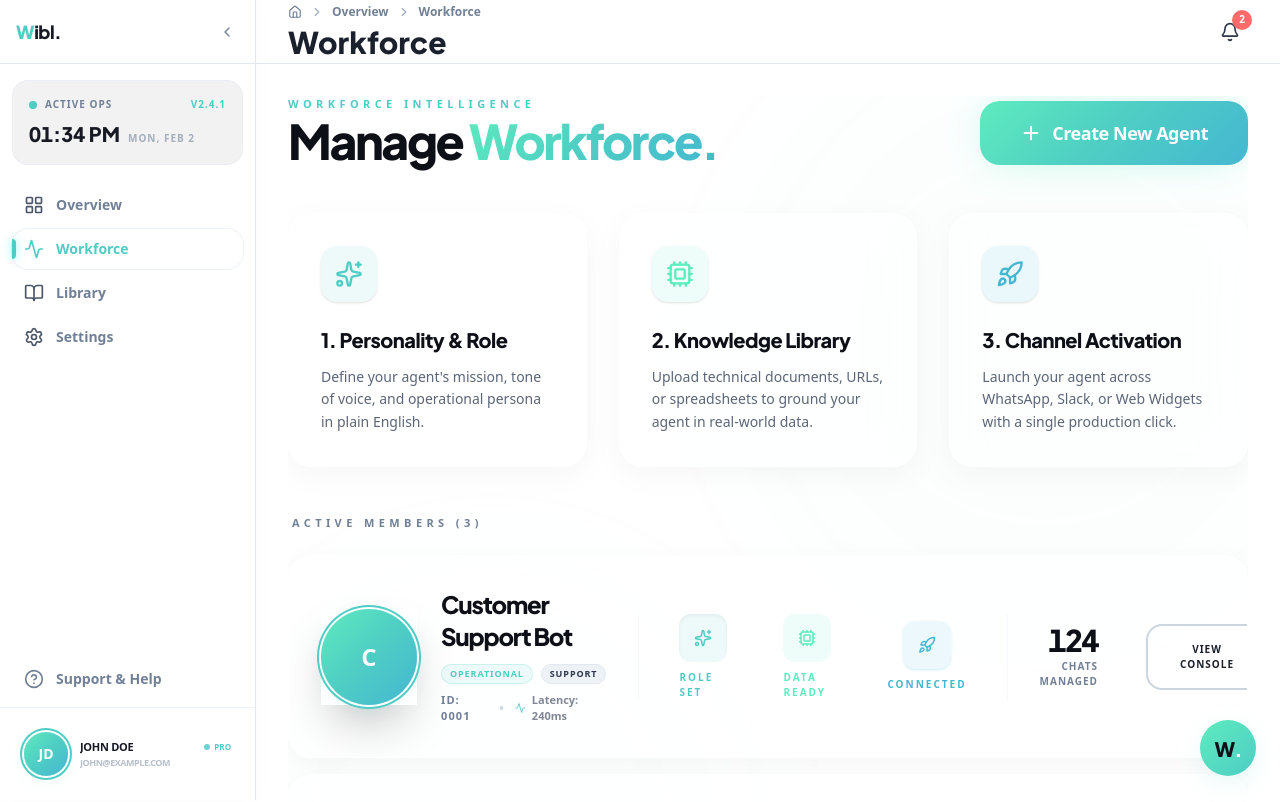
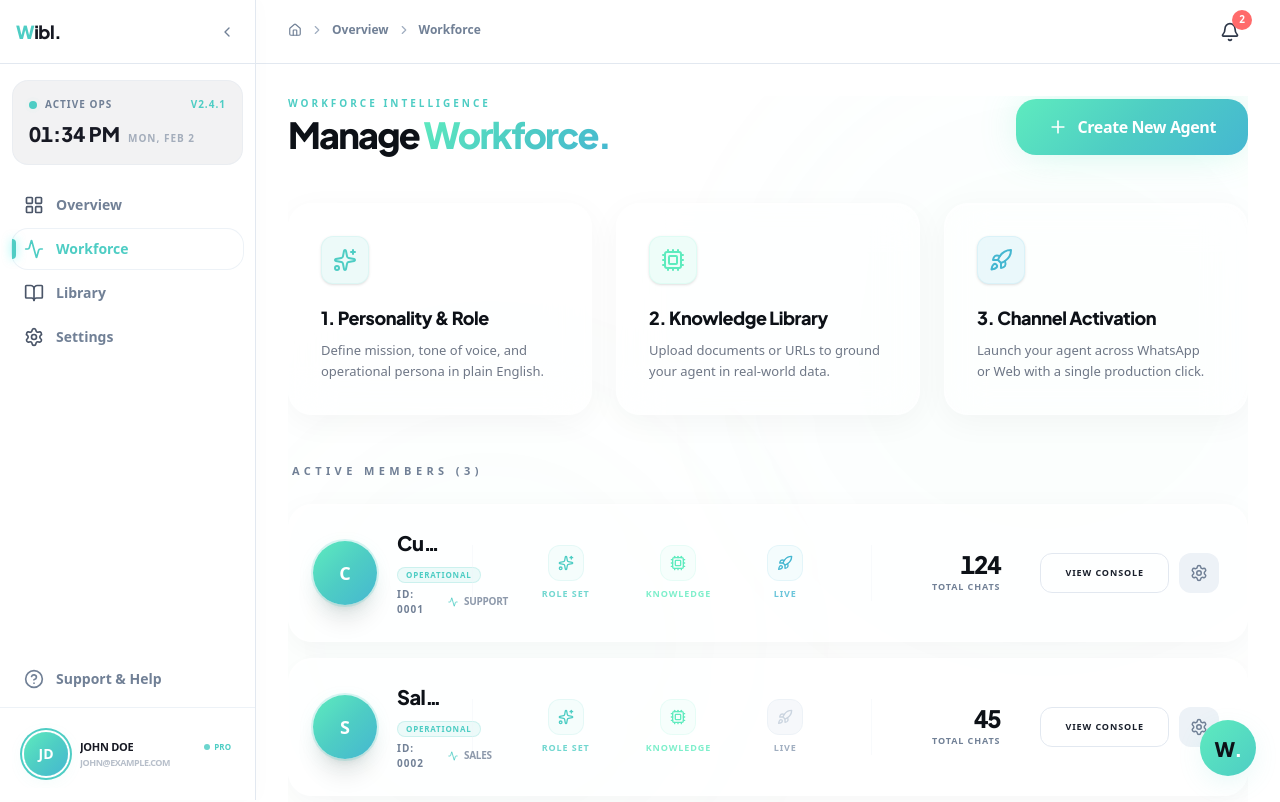
Before and after one commit to propr1121/Wibl, a Next.js app in the folder apps/wibl-portal/: page /agents in a window 1280 px wide. Shown: the top 802 px of the page. Built offline with nearby package versions, Linux system fonts and the light colour scheme.

Commit message:
feat: platform-wide precision-header sync and vertical title architecture

```diff
--- a/apps/wibl-portal/src/app/(dashboard)/agents/[id]/deploy/page.tsx
+++ b/apps/wibl-portal/src/app/(dashboard)/agents/[id]/deploy/page.tsx
@@ -174,11 +174,10 @@ export default function AgentDeployPage() {
     });
 
     useHeaderConfig({
-        title: 'Deployment',
         breadcrumbs: [
-            { label: 'Agents', href: '/agents' },
-            { label: 'Agent Details', href: `/agents/${agentId}` },
-            { label: 'Deploy' }
+            { label: 'Overview', href: '/dashboard' },
+            { label: 'Workforce', href: '/agents' },
+            { label: 'Activation', href: `/agents/${agentId}/deploy` }
         ],
     });
 
@@ -206,24 +205,25 @@ export default function AgentDeployPage() {
     };
 
     return (
-        <div className="max-w-6xl mx-auto space-y-12 pb-24">
-            {/* Header */}
-            <div className="flex items-center justify-between animate-fade-in">
-                <div className="flex items-center gap-4">
-                    <Link href={`/agents/${agentId}`}>
-                        <Button variant="ghost" size="sm" leftIcon={<ArrowLeft size={16} />}>
-                            Back to Agent
-                        </Button>
-                    </Link>
-                    <div className="h-8 w-px bg-navy-100 mx-2" />
-                    <div className="flex items-center gap-3">
-                        <div className="w-10 h-10 rounded-xl gradient-brand flex items-center justify-center text-white font-display font-black">
-                            A
-                        </div>
-                        <div>
-                            <h1 className="text-xl font-display font-black text-navy-800">Support Agent</h1>
-                            <Badge variant="warning" size="sm">Draft</Badge>
-                        </div>
+        <div className="max-w-6xl mx-auto space-y-16 pb-24 relative overflow-hidden">
+            {/* Background Orbs */}
+            <div className="absolute top-[-5%] right-[-10%] w-[500px] h-[500px] bg-wibl-sky/5 rounded-full blur-[120px] pointer-events-none orb-animated" />
+
+            {/* Activation Header */}
+            <div className="flex flex-col sm:flex-row sm:items-end justify-between gap-8 animate-reveal">
+                <div className="space-y-1">
+                    <p className="text-[10px] font-black text-wibl-sky uppercase tracking-[0.3em] mb-1">Production Environment</p>
+                    <h1 className="text-3xl lg:text-4xl font-display font-black text-navy-900 tracking-tighter">
+                        Agent <span className="text-gradient-sky">Activation.</span>
+                    </h1>
+                </div>
+                <div className="flex items-center gap-3 bg-white/50 backdrop-blur-sm p-2 rounded-2xl border border-navy-50 shadow-sm">
+                    <div className="w-10 h-10 rounded-xl gradient-brand flex items-center justify-center text-white font-display font-black">
+                        {agentId[0].toUpperCase()}
+                    </div>
+                    <div className="pr-4">
+                        <p className="text-[10px] font-black text-navy-400 uppercase tracking-widest">Selected Agent</p>
+                        <p className="text-sm font-black text-navy-900 leading-none">Support Instance</p>
                     </div>
                 </div>
             </div>
--- a/apps/wibl-portal/src/app/(dashboard)/agents/page.tsx
+++ b/apps/wibl-portal/src/app/(dashboard)/agents/page.tsx
@@ -59,7 +59,6 @@ const MOCK_AGENTS = [
 
 export default function AgentsPage() {
     useHeaderConfig({
-        title: 'Workforce',
         breadcrumbs: [{ label: 'Overview', href: '/dashboard' }, { label: 'Workforce', href: '/agents' }],
     });
 
@@ -71,9 +70,9 @@ export default function AgentsPage() {
 
             {/* Workforce Management Header */}
             <div className="flex flex-col sm:flex-row sm:items-end justify-between gap-8 animate-reveal">
-                <div className="space-y-2">
-                    <p className="text-[11px] font-black text-wibl-teal uppercase tracking-[0.4em] mb-1">Workforce Intelligence</p>
-                    <h1 className="text-4xl lg:text-5xl font-display font-black text-navy-900 tracking-tighter">
+                <div className="space-y-1">
+                    <p className="text-[10px] font-black text-wibl-teal uppercase tracking-[0.3em] mb-1">Workforce Intelligence</p>
+                    <h1 className="text-3xl lg:text-4xl font-display font-black text-navy-900 tracking-tighter">
                         Manage <span className="text-gradient">Workforce.</span>
                     </h1>
                 </div>
@@ -81,8 +80,8 @@ export default function AgentsPage() {
                     <Button
                         variant="primary"
                         size="lg"
-                        leftIcon={<Plus size={22} />}
-                        className="shadow-glow px-10 h-16 text-lg"
+                        leftIcon={<Plus size={20} />}
+                        className="shadow-glow px-8 h-14"
                     >
                         Create New Agent
                     </Button>
@@ -90,32 +89,32 @@ export default function AgentsPage() {
             </div>
 
             {/* Strategic Workflow - Detoxified Language */}
-            <div className="grid grid-cols-1 md:grid-cols-3 gap-8">
-                <Card variant="glass" className="p-8 group hover:scale-[1.02] transition-all duration-500 border-navy-50/50">
-                    <div className="w-14 h-14 rounded-2xl bg-wibl-teal/10 flex items-center justify-center mb-6 text-wibl-teal group-hover:scale-110 group-hover:rotate-12 transition-all duration-500 shadow-sm">
-                        <Sparkles size={28} />
+            <div className="grid grid-cols-1 md:grid-cols-3 gap-6">
+                <Card variant="glass" className="p-6 group hover:translate-y-[-4px] transition-all duration-500 border-navy-50/40">
+                    <div className="w-12 h-12 rounded-xl bg-wibl-teal/10 flex items-center justify-center mb-5 text-wibl-teal group-hover:scale-110 transition-all duration-500 shadow-sm border border-wibl-teal/10">
+                        <Sparkles size={24} />
                     </div>
-                    <h3 className="text-xl font-display font-black text-navy-900 mb-3 tracking-tight">1. Personality & Role</h3>
-                    <p className="text-[14px] text-navy-500 font-medium leading-relaxed opacity-90">
-                        Define your agent's mission, tone of voice, and operational persona in plain English.
+                    <h3 className="text-lg font-display font-black text-navy-900 mb-2 tracking-tight">1. Personality & Role</h3>
+                    <p className="text-[13px] text-navy-500 font-medium leading-relaxed opacity-80">
+                        Define mission, tone of voice, and operational persona in plain English.
                     </p>
                 </Card>
-                <Card variant="glass" className="p-8 group hover:scale-[1.02] transition-all duration-500 border-navy-50/50">
-                    <div className="w-14 h-14 rounded-2xl bg-wibl-mint/10 flex items-center justify-center mb-6 text-wibl-mint group-hover:scale-110 group-hover:rotate-6 transition-all duration-500 shadow-sm">
-                        <Cpu size={28} />
+                <Card variant="glass" className="p-6 group hover:translate-y-[-4px] transition-all duration-500 border-navy-50/40">
+                    <div className="w-12 h-12 rounded-xl bg-wibl-mint/10 flex items-center justify-center mb-5 text-wibl-mint group-hover:scale-110 transition-all duration-500 shadow-sm border border-wibl-mint/10">
+                        <Cpu size={24} />
                     </div>
-                    <h3 className="text-xl font-display font-black text-navy-900 mb-3 tracking-tight">2. Knowledge Library</h3>
-                    <p className="text-[14px] text-navy-500 font-medium leading-relaxed opacity-90">
-                        Upload technical documents, URLs, or spreadsheets to ground your agent in real-world data.
+                    <h3 className="text-lg font-display font-black text-navy-900 mb-2 tracking-tight">2. Knowledge Library</h3>
+                    <p className="text-[13px] text-navy-500 font-medium leading-relaxed opacity-80">
+                        Upload documents or URLs to ground your agent in real-world data.
                     </p>
                 </Card>
-                <Card variant="glass" className="p-8 group hover:scale-[1.02] transition-all duration-500 border-navy-50/50">
-                    <div className="w-14 h-14 rounded-2xl bg-wibl-sky/10 flex items-center justify-center mb-6 text-wibl-sky group-hover:scale-110 group-hover:-rotate-12 transition-all duration-500 shadow-sm">
-                        <Rocket size={28} />
+                <Card variant="glass" className="p-6 group hover:translate-y-[-4px] transition-all duration-500 border-navy-50/40">
+                    <div className="w-12 h-12 rounded-xl bg-wibl-sky/10 flex items-center justify-center mb-5 text-wibl-sky group-hover:scale-110 transition-all duration-500 shadow-sm border border-wibl-sky/10">
+                        <Rocket size={24} />
                     </div>
-                    <h3 className="text-xl font-display font-black text-navy-900 mb-3 tracking-tight">3. Channel Activation</h3>
-                    <p className="text-[14px] text-navy-500 font-medium leading-relaxed opacity-90">
-                        Launch your agent across WhatsApp, Slack, or Web Widgets with a single production click.
+                    <h3 className="text-lg font-display font-black text-navy-900 mb-2 tracking-tight">3. Channel Activation</h3>
+                    <p className="text-[13px] text-navy-500 font-medium leading-relaxed opacity-80">
+                        Launch your agent across WhatsApp or Web with a single production click.
                     </p>
                 </Card>
             </div>
@@ -147,91 +146,85 @@ function AgentListItem({ agent }: { agent: any }) {
             variant="glass"
             padding="none"
             hoverable
-            className="group overflow-hidden border-navy-50/50"
+            className="group overflow-hidden border-navy-50/40 hover:translate-y-[-2px] transition-all duration-300"
         >
             <div className="flex flex-col lg:flex-row lg:items-center">
-                {/* Left: Info */}
-                <div className="p-6 sm:p-8 flex items-center gap-6 flex-1">
+                {/* Left: Identity & Core Info */}
+                <div className="p-5 sm:p-6 flex items-center gap-5 flex-1 min-w-0">
                     <Avatar
                         fallback={agent.initial}
-                        size="xl"
-                        ring
-                        className="shadow-2xl group-hover:scale-105 transition-transform duration-500 hidden sm:flex"
+                        size="lg"
+                        className="shadow-xl group-hover:scale-105 transition-transform duration-500 shrink-0 ring-2 ring-wibl-teal/20"
                     />
                     <div className="min-w-0">
-                        <div className="flex flex-wrap items-center gap-3 mb-2">
-                            <h3 className="text-2xl font-display font-black text-navy-900 tracking-tighter">
+                        <div className="flex items-center gap-2.5 mb-1 flex-wrap">
+                            <h3 className="text-xl font-display font-black text-navy-900 tracking-tight truncate">
                                 {agent.name}
                             </h3>
-                            <div className="flex gap-2">
-                                <Badge variant={agent.status === 'active' ? 'teal' : 'error'} size="sm" className="font-black uppercase tracking-widest text-[9px]">
-                                    {agent.status === 'active' ? 'Operational' : 'Idle'}
-                                </Badge>
-                                <Badge variant="info" size="sm" className="font-black uppercase tracking-widest text-[9px] bg-navy-50 border-navy-100">
-                                    {agent.type}
-                                </Badge>
-                            </div>
+                            <Badge variant={agent.status === 'active' ? 'teal' : 'error'} size="sm" className="font-black uppercase tracking-widest text-[8px] h-4 leading-none">
+                                {agent.status === 'active' ? 'Operational' : 'Idle'}
+                            </Badge>
                         </div>
                         <div className="flex items-center gap-3">
-                            <p className="text-[11px] font-black text-navy-400 uppercase tracking-widest">ID: {agent.id.padStart(4, '0')}</p>
-                            <span className="w-1 h-1 rounded-full bg-navy-200" />
-                            <div className="flex items-center gap-1.5">
-                                <Activity size={12} className="text-wibl-teal" />
-                                <p className="text-[11px] font-bold text-navy-500 opacity-70">Latency: 240ms</p>
+                            <p className="text-[10px] font-black text-navy-400 uppercase tracking-widest">ID: {agent.id.padStart(4, '0')}</p>
+                            <div className="h-3 w-px bg-navy-100 hidden sm:block" />
+                            <div className="hidden sm:flex items-center gap-1.5">
+                                <Activity size={10} className="text-wibl-teal" />
+                                <p className="text-[10px] font-bold text-navy-400 opacity-80 uppercase tracking-tight">{agent.type}</p>
                             </div>
                         </div>
                     </div>
                 </div>
 
-                {/* Center: Intelligence Pipeline */}
-                <div className="px-10 py-8 lg:py-0 flex items-center justify-between lg:justify-center gap-8 xl:gap-14 border-y lg:border-y-0 lg:border-x border-navy-50/50 flex-1 lg:max-w-md">
-                    <div className="flex flex-col items-center gap-2 group/step">
-                        <div className="w-12 h-12 rounded-xl flex items-center justify-center transition-all duration-500 bg-wibl-teal/10 text-wibl-teal shadow-inner grayscale-0">
-                            <Sparkles size={18} />
+                {/* Center: Intelligence Pipeline (Compact) */}
+                <div className="px-8 py-6 lg:py-0 flex items-center justify-between lg:justify-center gap-8 xl:gap-14 border-y lg:border-y-0 lg:border-x border-navy-50/40 lg:w-[400px]">
+                    <div className="flex flex-col items-center gap-1.5 group/step">
+                        <div className="w-9 h-9 rounded-xl flex items-center justify-center bg-wibl-teal/5 text-wibl-teal border border-wibl-teal/10">
+                            <Sparkles size={16} />
                         </div>
-                        <span className="text-[10px] font-black uppercase tracking-[0.2em] text-wibl-teal">Role Set</span>
+                        <span className="text-[9px] font-black uppercase tracking-widest text-wibl-teal opacity-80">Role Set</span>
                     </div>
-                    <div className="flex flex-col items-center gap-2 group/step">
+                    <div className="flex flex-col items-center gap-1.5 group/step">
                         <div className={cn(
-                            "w-12 h-12 rounded-xl flex items-center justify-center transition-all duration-500",
-                            agent.trained ? "bg-wibl-mint/10 text-wibl-mint" : "bg-navy-50 text-navy-200"
+                            "w-9 h-9 rounded-xl flex items-center justify-center border transition-all duration-300",
+                            agent.trained ? "bg-wibl-mint/5 text-wibl-mint border-wibl-mint/10" : "bg-navy-50/50 text-navy-200 border-navy-50"
                         )}>
-                            <Cpu size={18} />
+                            <Cpu size={16} />
                         </div>
                         <span className={cn(
-                            "text-[10px] font-black uppercase tracking-[0.2em]",
-                            agent.trained ? "text-wibl-mint" : "text-navy-300"
-                        )}>Data Ready</span>
+                            "text-[9px] font-black uppercase tracking-widest",
+                            agent.trained ? "text-wibl-mint/80" : "text-navy-300"
+                        )}>Knowledge</span>
                     </div>
-                    <div className="flex flex-col items-center gap-2 group/step">
+                    <div className="flex flex-col items-center gap-1.5 group/step">
                         <div className={cn(
-                            "w-12 h-12 rounded-xl flex items-center justify-center transition-all duration-500",
-                            agent.deployed ? "bg-wibl-sky/10 text-wibl-sky shadow-sm shadow-wibl-sky/20" : "bg-navy-50 text-navy-200"
+                            "w-9 h-9 rounded-xl flex items-center justify-center border transition-all duration-300",
+                            agent.deployed ? "bg-wibl-sky/5 text-wibl-sky border-wibl-sky/10" : "bg-navy-50/50 text-navy-200 border-navy-50"
                         )}>
-                            <Rocket size={18} />
+                            <Rocket size={16} />
                         </div>
                         <span className={cn(
-                            "text-[10px] font-black uppercase tracking-[0.2em]",
-                            agent.deployed ? "text-wibl-sky" : "text-navy-300"
-                        )}>Connected</span>
+                            "text-[9px] font-black uppercase tracking-widest",
+                            agent.deployed ? "text-wibl-sky/80" : "text-navy-300"
+                        )}>Live</span>
                     </div>
                 </div>
 
-                {/* Right: Telemetry & Actions */}
-                <div className="p-8 flex items-center justify-between lg:justify-end gap-12">
-                    <div className="text-right hidden xl:block">
-                        <p className="text-3xl font-display font-black text-navy-900 tabular-nums tracking-tighter leading-none">{agent.conversations}</p>
-                        <p className="text-[10px] font-black text-navy-400 uppercase tracking-widest mt-1">Chats Managed</p>
+                {/* Right: Telemetry & Navigation */}
+                <div className="p-6 sm:p-7 flex items-center justify-between lg:justify-end gap-10">
+                    <div className="text-right hidden xl:block min-w-[100px]">
+                        <p className="text-2xl font-display font-black text-navy-900 tabular-nums tracking-tighter leading-none">{agent.conversations}</p>
+                        <p className="text-[9px] font-black text-navy-400 uppercase tracking-widest mt-1">Total Chats</p>
                     </div>
 
-                    <div className="flex items-center gap-3 ml-auto lg:ml-0">
+                    <div className="flex items-center gap-2.5 ml-auto lg:ml-0">
                         <Link href={`/agents/${agent.id}`}>
-                            <Button variant="ghost" size="md" className="font-black uppercase tracking-widest text-[10px] px-8 py-4 border-2 hover:bg-navy-900">
+                            <Button variant="ghost" size="sm" className="font-black uppercase tracking-widest text-[9px] px-6 py-3 border border-navy-100 hover:border-navy-900">
                                 View Console
                             </Button>
                         </Link>
-                        <Button variant="ghost" size="md" className="p-3 bg-navy-50 border-transparent hover:bg-navy-100 transition-colors">
-                            <Settings size={22} className="text-navy-400 group-hover:rotate-90 transition-transform duration-500" />
+                        <Button variant="ghost" size="sm" className="p-2.5 bg-navy-50 border-transparent hover:bg-navy-100 transition-colors">
+                            <Settings size={18} className="text-navy-400 group-hover:rotate-90 transition-transform duration-500" />
                         </Button>
                     </div>
                 </div>
--- a/apps/wibl-portal/src/app/(dashboard)/settings/billing/page.tsx
+++ b/apps/wibl-portal/src/app/(dashboard)/settings/billing/page.tsx
@@ -34,8 +34,11 @@ export default function BillingPage() {
     const supabase = createClient();
 
     useHeaderConfig({
-        title: 'Billing & Subscription',
-        breadcrumbs: [{ label: 'Settings', href: '/settings' }],
+        breadcrumbs: [
+            { label: 'Overview', href: '/dashboard' },
+            { label: 'Settings', href: '/settings' },
+            { label: 'Billing', href: '/settings/billing' }
+        ],
     });
 
     useEffect(() => {
@@ -131,9 +134,19 @@ export default function BillingPage() {
     const currentPlanKey = subscription?.plan_name || 'starter';
 
     return (
-        <div className="space-y-10 pb-20 max-w-[1200px] mx-auto animate-reveal">
-            {/* Background Decor */}
-            <div className="absolute top-[-5%] right-[-5%] w-[400px] h-[400px] bg-wibl-teal/5 rounded-full blur-[100px] pointer-events-none" />
+        <div className="space-y-12 pb-20 max-w-[1200px] mx-auto animate-reveal relative overflow-hidden">
+            {/* Background Orbs for Premium feel */}
+            <div className="absolute top-[-5%] right-[-10%] w-[600px] h-[600px] bg-wibl-teal/5 rounded-full blur-[140px] pointer-events-none orb-animated" />
+
+            {/* Billing Header */}
+            <div className="flex flex-col sm:flex-row sm:items-end justify-between gap-8">
+                <div className="space-y-1">
+                    <p className="text-[10px] font-black text-wibl-teal uppercase tracking-[0.3em] mb-1">Financial Management</p>
+                    <h1 className="text-3xl lg:text-4xl font-display font-black text-navy-900 tracking-tighter">
+                        Billing & <span className="text-gradient">Subscription.</span>
+                    </h1>
+                </div>
+            </div>
 
             {/* Current Plan Overview - Premium Architecture */}
 
--- a/apps/wibl-portal/src/components/layouts/DashboardContext.tsx
+++ b/apps/wibl-portal/src/components/layouts/DashboardContext.tsx
@@ -3,7 +3,7 @@
 import React, { createContext, useContext, useState, useEffect } from 'react';
 
 interface HeaderConfig {
-    title: string;
+    title?: string;
     breadcrumbs?: { label: string; href?: string }[];
     actions?: React.ReactNode;
 }
@@ -41,7 +41,7 @@ export function useHeaderConfig(config: HeaderConfig) {
 
     useEffect(() => {
         setHeaderConfig({
-            title: config.title,
+            title: config.title || '',
             breadcrumbs: config.breadcrumbs,
             actions: config.actions,
         });
--- a/apps/wibl-portal/src/components/layouts/DashboardHeader.tsx
+++ b/apps/wibl-portal/src/components/layouts/DashboardHeader.tsx
@@ -7,7 +7,7 @@ import { cn } from '@/lib/utils';
 import Link from 'next/link';
 
 interface DashboardHeaderProps {
-    title: string;
+    title?: string;
     breadcrumbs?: { label: string; href?: string }[];
     actions?: React.ReactNode;
     onMenuClick?: () => void;
@@ -136,9 +136,11 @@ export function DashboardHeader({
                             )}
 
                             {/* Page title */}
-                            <h1 className="text-2xl md:text-3xl font-display font-black text-navy-700 truncate">
-                                {title}
-                            </h1>
+                            {title && (
+                                <h1 className="text-2xl md:text-3xl font-display font-black text-navy-700 truncate">
+                                    {title}
+                                </h1>
+                            )}
                         </div>
                     </div>
 
--- a/apps/wibl-portal/src/components/ui/avatar.tsx
+++ b/apps/wibl-portal/src/components/ui/avatar.tsx
@@ -32,7 +32,7 @@ export const Avatar: React.FC<AvatarProps> = ({
     };
 
     return (
-        <div className={cn("relative inline-block", className)}>
+        <div className={cn("relative inline-block rounded-full", className)}>
             <div className={cn(
                 "rounded-full overflow-hidden flex items-center justify-center font-bold transition-all",
                 sizes[size],
```
Also changed, not shown: apps/wibl-portal/src/app/(dashboard)/analytics/page.tsx (+14 -4 lines), apps/wibl-portal/src/app/(dashboard)/dashboard/page.tsx (+5 -5 lines), apps/wibl-portal/src/app/(dashboard)/knowledge/page.tsx (+10 -8 lines).
